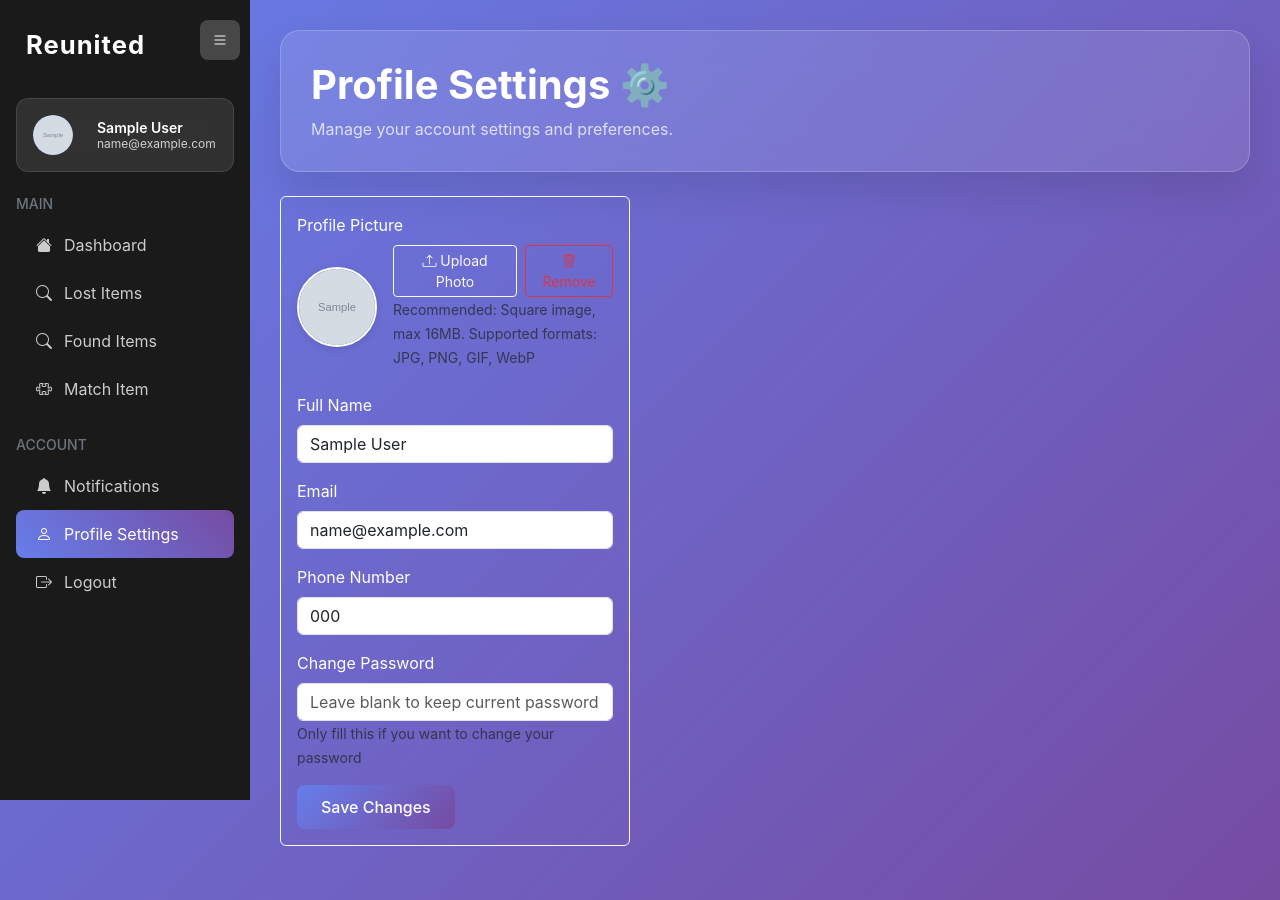
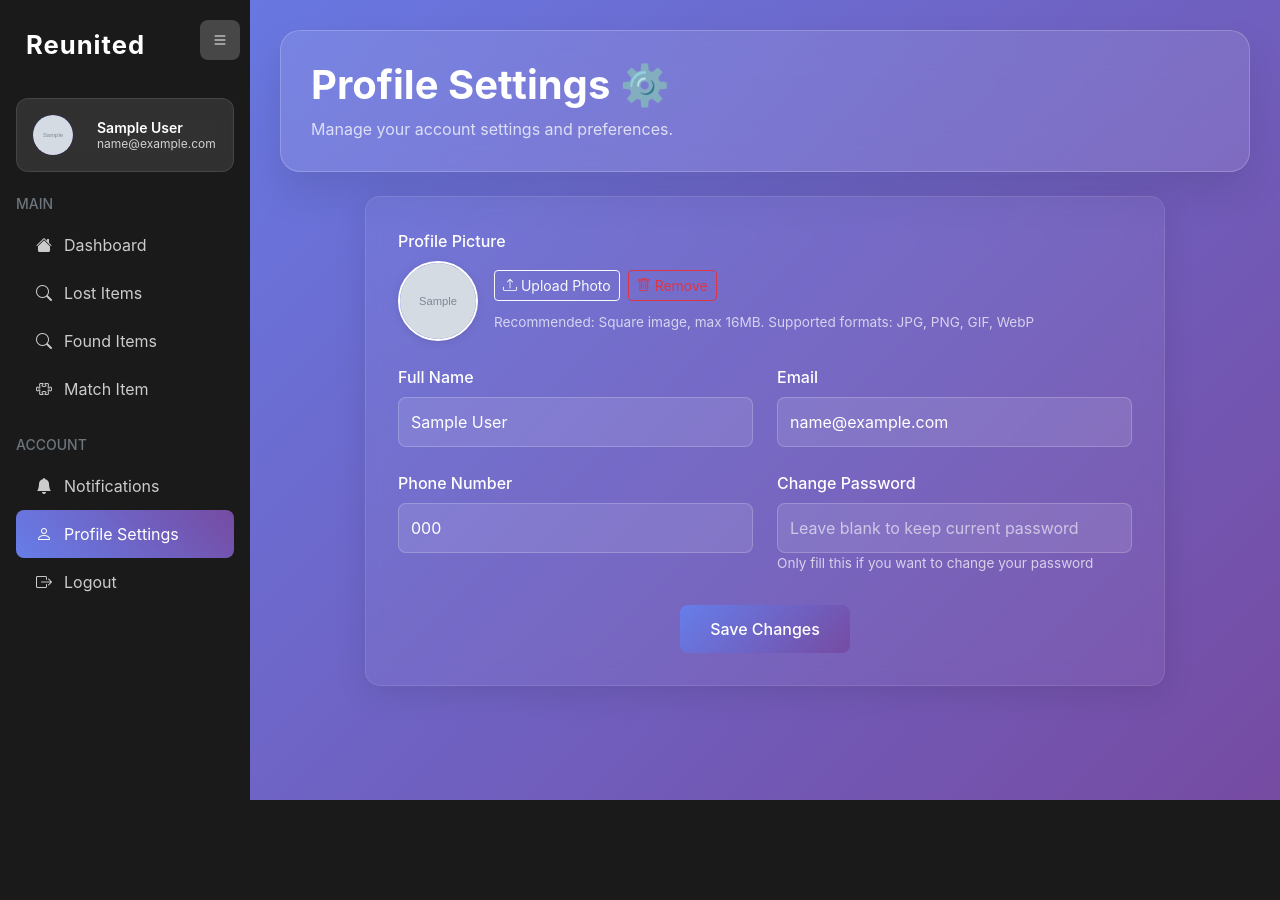
Before and after one commit to abrambadana17/reunited-app, a Flask app: page /profile in a window 1280 px wide. After the commit the page ends 800 px from the top, so only its background shows below. Run offline with Flask 3, Linux system fonts and the light colour scheme; the visitor is signed in with stand-in values (Sample User, id 1); tables that the repository leaves empty or names only in its code hold one stand-in row (values such as "Sample post"); grey boxes marked "Sample" are stand-in pictures; some libraries are stand-ins or nearby versions.

Commit message:
Initial Commit
Unfinished reunited app

```diff
--- a/app.py
+++ b/app.py
@@ -6,6 +6,7 @@ from resnet_model import extract_features, auto_match
 
 import MySQLdb.cursors
 import re
+import numpy as np
 from datetime import datetime
 import os
 import uuid
@@ -344,13 +345,21 @@ def lost():
 
         # insert item
         cursor.execute('''
-            INSERT INTO items (user_id, title, description, category, type, date_reported, location_reported, reward)
-            VALUES (%s, %s, %s, %s, 'lost', %s, %s, %s)
-        ''', (session['user_id'], title, description, category, date_reported, location, reward))
+            INSERT INTO items (
+                user_id, title, description, category, type,
+                date_reported, location_reported, reward, status
+            )
+            VALUES (%s, %s, %s, %s, 'lost', %s, %s, %s, %s)
+        ''', (session['user_id'], title, description, category, date_reported, location, reward, "Not Yet Found"))
+
+
+
         item_id = cursor.lastrowid
         mysql.connection.commit()
 
-        # insert image + extract features
+        features = None
+
+        # insert image + extract AI features
         if 'image' in request.files:
             file = request.files['image']
             if file and allowed_file(file.filename):
@@ -359,17 +368,27 @@ def lost():
                 os.makedirs(os.path.dirname(filepath), exist_ok=True)
                 file.save(filepath)
 
-                # Extract features with ResNet50
+                # extract features
                 features = extract_features(filepath)
 
+                # insert into images table with features
                 cursor.execute('''
                     INSERT INTO images (item_id, file_path, ai_features)
                     VALUES (%s, %s, %s)
                 ''', (item_id, filepath, str(features.tolist())))
                 mysql.connection.commit()
 
-                # Run auto-match
-                auto_match(item_id, 'lost', features, cursor)
+        # prepare details for text matching
+        new_details = {
+            "title": title,
+            "description": description,
+            "category": category,
+            "location": location
+        }
+
+        # auto match
+        if features is not None:
+            auto_match(item_id, 'lost', features, new_details, cursor, mysql)
 
         flash('Lost item reported successfully!', 'success')
         return redirect(url_for('lost'))
@@ -407,13 +426,22 @@ def found():
 
         # insert item
         cursor.execute('''
-            INSERT INTO items (user_id, title, description, category, type, date_reported, location_reported)
-            VALUES (%s, %s, %s, %s, 'found', %s, %s)
-        ''', (session['user_id'], title, description, category, date_reported, location))
+        INSERT INTO items (
+            user_id, title, description, category, type,
+            date_reported, location_reported, status
+        )
+        VALUES (%s, %s, %s, %s, 'found', %s, %s, %s)
+    ''', (session['user_id'], title, description, category, date_reported, location, "Unclaimed"))
+
+
+
+
         item_id = cursor.lastrowid
         mysql.connection.commit()
 
-        # insert image + extract features
+        features = None
+
+        # insert image + extract AI features
         if 'image' in request.files:
             file = request.files['image']
             if file and allowed_file(file.filename):
@@ -422,17 +450,27 @@ def found():
                 os.makedirs(os.path.dirname(filepath), exist_ok=True)
                 file.save(filepath)
 
-                # Extract features with ResNet50
+                # extract features
                 features = extract_features(filepath)
 
+                # insert into images table with features
                 cursor.execute('''
                     INSERT INTO images (item_id, file_path, ai_features)
                     VALUES (%s, %s, %s)
                 ''', (item_id, filepath, str(features.tolist())))
                 mysql.connection.commit()
 
-                # Run auto-match
-                auto_match(item_id, 'found', features, cursor)
+        # prepare details for text matching
+        new_details = {
+            "title": title,
+            "description": description,
+            "category": category,
+            "location": location
+        }
+
+        # auto match
+        if features is not None:
+            auto_match(item_id, 'found', features, new_details, cursor, mysql)
 
         flash('Found item reported successfully!', 'success')
         return redirect(url_for('found'))
@@ -453,37 +491,53 @@ def found():
     return render_template('found.html', items=found_items, active_page='found')
 
 
+
+# ---------- MATCH ----------
 @app.route('/match')
 def match():
     if 'user_id' not in session:
-        flash("Please log in first.", "danger")
+        flash("Please log in to view matches.", "danger")
         return redirect(url_for("login_page"))
 
     cursor = mysql.connection.cursor(MySQLdb.cursors.DictCursor)
-
-    # Fetch matches where the logged-in user owns either lost or found item
-    cursor.execute('''
-        SELECT m.id AS match_id, m.match_score, m.match_at, m.status,
-               lost.title AS lost_title, lost.description AS lost_description,
-               found.title AS found_title, found.description AS found_description,
-               lost_img.file_path AS lost_image, found_img.file_path AS found_image,
-               u1.first_name AS lost_first_name, u1.last_name AS lost_last_name,
-               u2.first_name AS found_first_name, u2.last_name AS found_last_name
+    cursor.execute("""
+        SELECT m.id, m.match_score, m.match_at, m.status,
+               lost.id AS lost_id, lost.title AS lost_title, lost.description AS lost_description,
+               lost.date_reported AS lost_date, u1.first_name AS lost_first_name,
+               u1.last_name AS lost_last_name, u1.profile_picture AS lost_profile,
+               lost_img.file_path AS lost_image,
+               found.id AS found_id, found.title AS found_title, found.description AS found_description,
+               found.date_reported AS found_date, u2.first_name AS found_first_name,
+               u2.last_name AS found_last_name, u2.profile_picture AS found_profile,
+               found_img.file_path AS found_image
         FROM ai_matches m
         JOIN items lost ON m.lost_item_id = lost.id
+        JOIN users u1 ON lost.user_id = u1.id
+        LEFT JOIN images lost_img ON lost.id = lost_img.item_id
         JOIN items found ON m.found_item_id = found.id
-        LEFT JOIN images lost_img ON lost.id = lost_img.item_id
+        JOIN users u2 ON found.user_id = u2.id
         LEFT JOIN images found_img ON found.id = found_img.item_id
-        JOIN users u1 ON lost.user_id = u1.id
-        JOIN users u2 ON found.user_id = u2.id
         WHERE lost.user_id = %s OR found.user_id = %s
         ORDER BY m.match_at DESC
-    ''', (session['user_id'], session['user_id']))
+    """, (session['user_id'], session['user_id']))
 
     matches = cursor.fetchall()
     cursor.close()
 
-    return render_template('match.html', matches=matches, active_page='match')
+    # 🔥 Normalize image paths for Flask
+    for m in matches:
+     if m['lost_image']:
+        m['lost_image'] = m['lost_image'].replace("\\", "/")  # Windows → web
+        if m['lost_image'].startswith("static/"):
+            m['lost_image'] = m['lost_image'][7:]  # remove "static/"
+     if m['found_image']:
+        m['found_image'] = m['found_image'].replace("\\", "/")
+        if m['found_image'].startswith("static/"):
+            m['found_image'] = m['found_image'][7:]
+
+
+    return render_template("match.html", matches=matches, active_page="match")
+
 
 
 
--- a/templates/base.html
+++ b/templates/base.html
@@ -42,6 +42,13 @@
   margin-bottom: 24px;
   backdrop-filter: blur(10px);
   border: 1px solid rgba(255, 255, 255, 0.1);
+  transition: all 0.3s ease;
+  cursor: pointer; /* indicates click */
+}
+
+.user-profile:hover {
+  box-shadow: 0 4px 12px rgba(0, 0, 0, 0.25); /* shadow hover */
+  transform: translateY(-2px); /* slight lift */
 }
 
 .user-profile-content {
@@ -73,6 +80,7 @@
   overflow: hidden;
   text-overflow: ellipsis;
 }
+
   </style>
 </head>
 <body>
@@ -95,7 +103,8 @@
     </div>
 
     <!-- User Profile -->
-    <div class="user-profile">
+
+    <div class="user-profile" onclick="window.location.href='{{ url_for('profile') }}'" style="cursor:pointer;">
       <div class="user-profile-content">
         <div class="user-avatar">
           {% if session.profile_picture %}
--- a/templates/profile.html
+++ b/templates/profile.html
@@ -10,8 +10,8 @@
 </div>
 
 <!-- Profile Form -->
-<div class="card bg-transparent border-light text-white mb-4">
-  <div class="card-body">
+<div class="profile-card">
+  <div class="profile-card-body">
     <form method="POST" action="" enctype="multipart/form-data" id="profileForm">
 
       <!-- Profile Picture Section -->
@@ -47,34 +47,40 @@
       </div>
 
       <!-- Form Fields -->
-      <div class="mb-3">
+      <div class="profile-form-row">
+        <div class="profile-form-group">
           <label for="fullName" class="form-label">Full Name</label>
           <input type="text" id="fullName" name="full_name" class="form-control"
                  value="{{ session.full_name }}" required>
         </div>
 
-      <div class="mb-3">
+        <div class="profile-form-group">
           <label for="email" class="form-label">Email</label>
           <input type="email" id="email" name="email" class="form-control"
                  value="{{ session.email }}" required>
         </div>
+      </div>
 
-      <div class="mb-3">
+      <div class="profile-form-row">
+        <div class="profile-form-group">
           <label class="form-label" for="phone">Phone Number</label>
           <input type="tel" class="form-control" id="phone" name="phone"
                  value="{{ session.phone }}" required>
         </div>
 
-      <div class="mb-3">
+        <div class="profile-form-group">
           <label for="password" class="form-label">Change Password</label>
           <input type="password" id="password" name="password" class="form-control"
                  placeholder="Leave blank to keep current password">
           <small class="text-muted">Only fill this if you want to change your password</small>
         </div>
+      </div>
 
+      <div class="profile-form-actions">
         <button type="button" class="btn btn-primary-custom" data-bs-toggle="modal" data-bs-target="#confirmModal">
           Save Changes
         </button>
+      </div>
     </form>
   </div>
 </div>
@@ -99,6 +105,56 @@
 </div>
 
 <style>
+/* Custom profile card that won't be affected by global card styles */
+.profile-card {
+  background: rgba(255, 255, 255, 0.05);
+  border: 1px solid rgba(255, 255, 255, 0.1);
+  border-radius: 15px;
+  backdrop-filter: blur(10px);
+  box-shadow: 0 8px 32px rgba(0, 0, 0, 0.1);
+  margin-bottom: 2rem;
+  max-width: 800px;
+  width: 100%;
+  margin-left: auto;
+  margin-right: auto;
+}
+
+.profile-card-body {
+  padding: 2rem;
+  color: white;
+}
+
+/* Form layout */
+.profile-form-row {
+  display: grid;
+  grid-template-columns: 1fr 1fr;
+  gap: 1.5rem;
+  margin-bottom: 1.5rem;
+}
+
+.profile-form-group {
+  display: flex;
+  flex-direction: column;
+}
+
+.profile-form-actions {
+  text-align: center;
+  margin-top: 2rem;
+}
+
+/* Responsive design */
+@media (max-width: 768px) {
+  .profile-form-row {
+    grid-template-columns: 1fr;
+    gap: 1rem;
+  }
+
+  .profile-card-body {
+    padding: 1.5rem;
+  }
+}
+
+/* Profile picture styles */
 .profile-picture-preview {
   position: relative;
 }
@@ -129,34 +185,61 @@
 .btn-primary-custom {
   background: linear-gradient(135deg, #667eea 0%, #764ba2 100%);
   border: none;
-  padding: 10px 24px;
+  padding: 12px 30px;
   border-radius: 8px;
   font-weight: 500;
   transition: all 0.3s ease;
+  color: white;
+  font-size: 16px;
 }
 
 .btn-primary-custom:hover {
-  transform: translateY(-1px);
-  box-shadow: 0 4px 12px rgba(102, 126, 234, 0.4);
+  transform: translateY(-2px);
+  box-shadow: 0 6px 20px rgba(102, 126, 234, 0.4);
+  color: white;
 }
 
-.image-upload-area {
-  border: 2px dashed #666;
+/* Form controls */
+.profile-card .form-control {
+  background: rgba(255, 255, 255, 0.1);
+  border: 1px solid rgba(255, 255, 255, 0.2);
   border-radius: 8px;
-  padding: 20px;
-  text-align: center;
-  cursor: pointer;
+  color: white;
+  padding: 0.75rem;
   transition: all 0.3s ease;
 }
 
-.image-upload-area:hover {
+.profile-card .form-control:focus {
+  background: rgba(255, 255, 255, 0.15);
   border-color: #667eea;
-  background-color: rgba(102, 126, 234, 0.1);
+  box-shadow: 0 0 0 0.2rem rgba(102, 126, 234, 0.25);
+  color: white;
 }
 
-.image-upload-area.dragover {
-  border-color: #667eea;
-  background-color: rgba(102, 126, 234, 0.2);
+.profile-card .form-control::placeholder {
+  color: rgba(255, 255, 255, 0.6);
+}
+
+.profile-card .form-label {
+  color: white;
+  font-weight: 500;
+  margin-bottom: 0.5rem;
+}
+
+.profile-card .text-muted {
+  color: rgba(255, 255, 255, 0.7) !important;
+  font-size: 0.85rem;
+}
+
+/* Drag and drop enhancement */
+.profile-picture-preview.dragover {
+  transform: scale(1.05);
+  transition: transform 0.2s ease;
+}
+
+/* Button spacing in profile picture section */
+.profile-picture-preview + .flex-grow-1 .d-flex {
+  margin-bottom: 0.5rem;
 }
 </style>
 
@@ -265,7 +348,7 @@ document.getElementById('confirmSave').addEventListener('click', function() {
     document.getElementById('profileForm').submit();
 });
 
-// Drag and drop functionality (optional enhancement)
+// Drag and drop functionality
 const uploadArea = document.querySelector('.profile-picture-preview');
 if (uploadArea) {
     ['dragenter', 'dragover', 'dragleave', 'drop'].forEach(eventName => {
```
Also changed, not shown: resnet_model.py (+44 -27 lines), templates/found.html (+9 -3 lines), templates/lost.html (+7 -3 lines), templates/match.html (+36 -15 lines), static/uploads/items/item_28_451ec1de.jpg (added), static/uploads/items/item_29_056e4c0e.jpg (added), static/uploads/items/item_30_38f43f51.jpg (added), static/uploads/items/item_31_5e57d0d2.jpg (added), static/uploads/items/item_8_6b527c17.jpg (deleted), static/uploads/items/item_9_abc5876e.jpg (deleted), static/uploads/profile_pictures/user_11_9bdd1060.jpg (added), static/uploads/profile_pictures/user_7_43da509c.jpg (renamed from static/uploads/profile_pictures/user_7_a8a5ab8a.jpg). Lines whose indentation alone changed are shown as unchanged.
